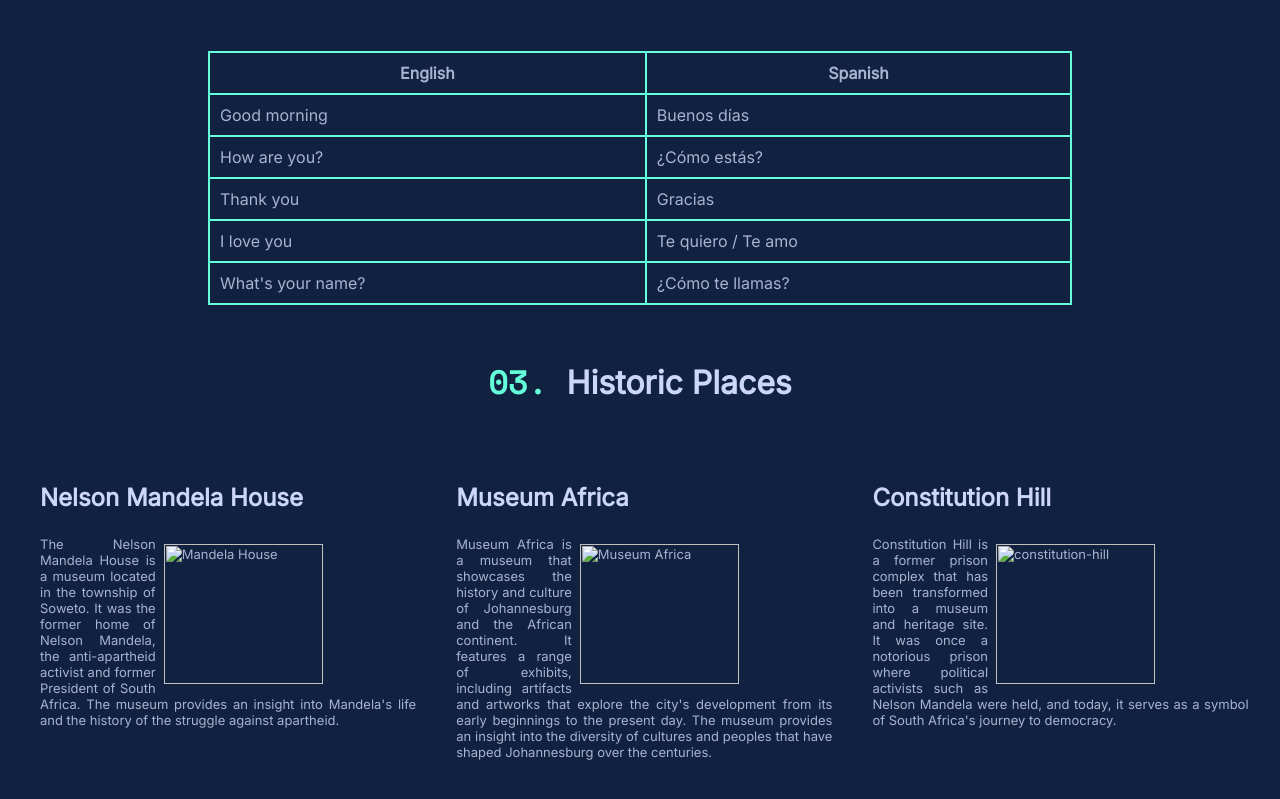
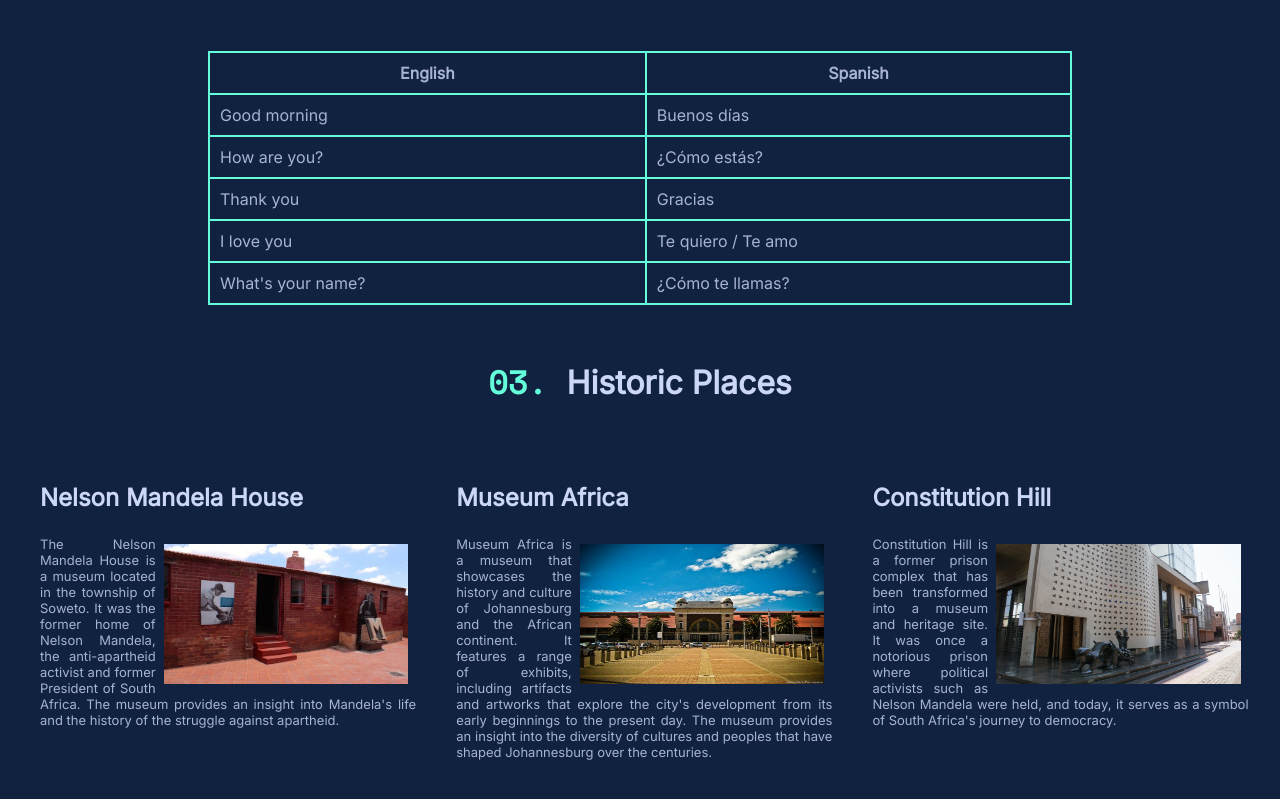
Before and after one commit to Kat-mmm/Responsive-Web-Page, a plain HTML site: page index.html in a window 1280 px wide. Shown: the part 1184-1983 px from the top of the page. Drawn offline with nearby package versions, Linux system fonts and the light colour scheme; the site is published under a folder, as on GitHub Pages, so addresses that start at the root find nothing.

Commit message:
Update index.html

```diff
--- a/index.html
+++ b/index.html
@@ -57,7 +57,7 @@
             <div class="mandela-house">
                 <h3>Nelson Mandela House</h3>
                 <div class="child">
-                    <img src="/images/mandelah.jpg" alt="Mandela House">
+                    <img src="./images/mandelah.jpg" alt="Mandela House">
                     <p>The Nelson Mandela House is a museum located in the township of Soweto. It was the former home of Nelson Mandela, the anti-apartheid activist and former President of South Africa. The museum provides an insight into Mandela's life and the history of the struggle against apartheid.</p>
 
                 </div>
@@ -65,7 +65,7 @@
             <div class="museum-africa">
                 <h3>Museum Africa</h3>
                 <div class="child">
-                    <img src="/images/museuma.jpg" alt="Museum Africa">
+                    <img src="./images/museuma.jpg" alt="Museum Africa">
                     <p>Museum Africa is a museum that showcases the history and culture of Johannesburg and the African continent. It features a range of exhibits, including artifacts and artworks that explore the city's development from its early beginnings to the present day. The museum provides an insight into the diversity of cultures and peoples that have shaped Johannesburg over the centuries.</p>
 
                 </div>
@@ -73,7 +73,7 @@
             <div class="constitution-hill">
                 <h3>Constitution Hill</h3>
                 <div class="child">
-                    <img src="/images/consthill.png" alt="constitution-hill">
+                    <img src="./images/consthill.png" alt="constitution-hill">
                     <p>Constitution Hill is a former prison complex that has been transformed into a museum and heritage site. It was once a notorious prison where political activists such as Nelson Mandela were held, and today, it serves as a symbol of South Africa's journey to democracy.</p>
 
                 </div>
```
